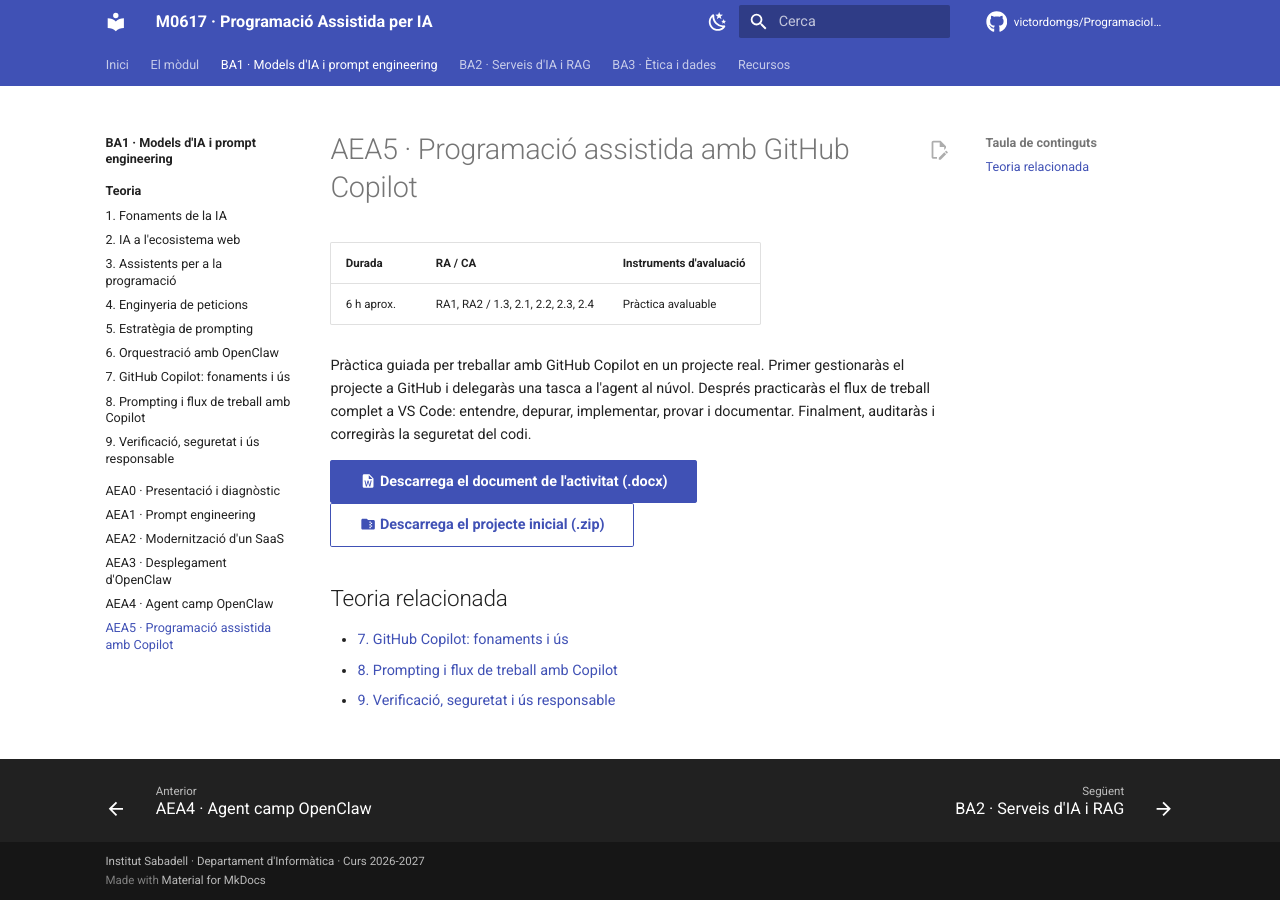
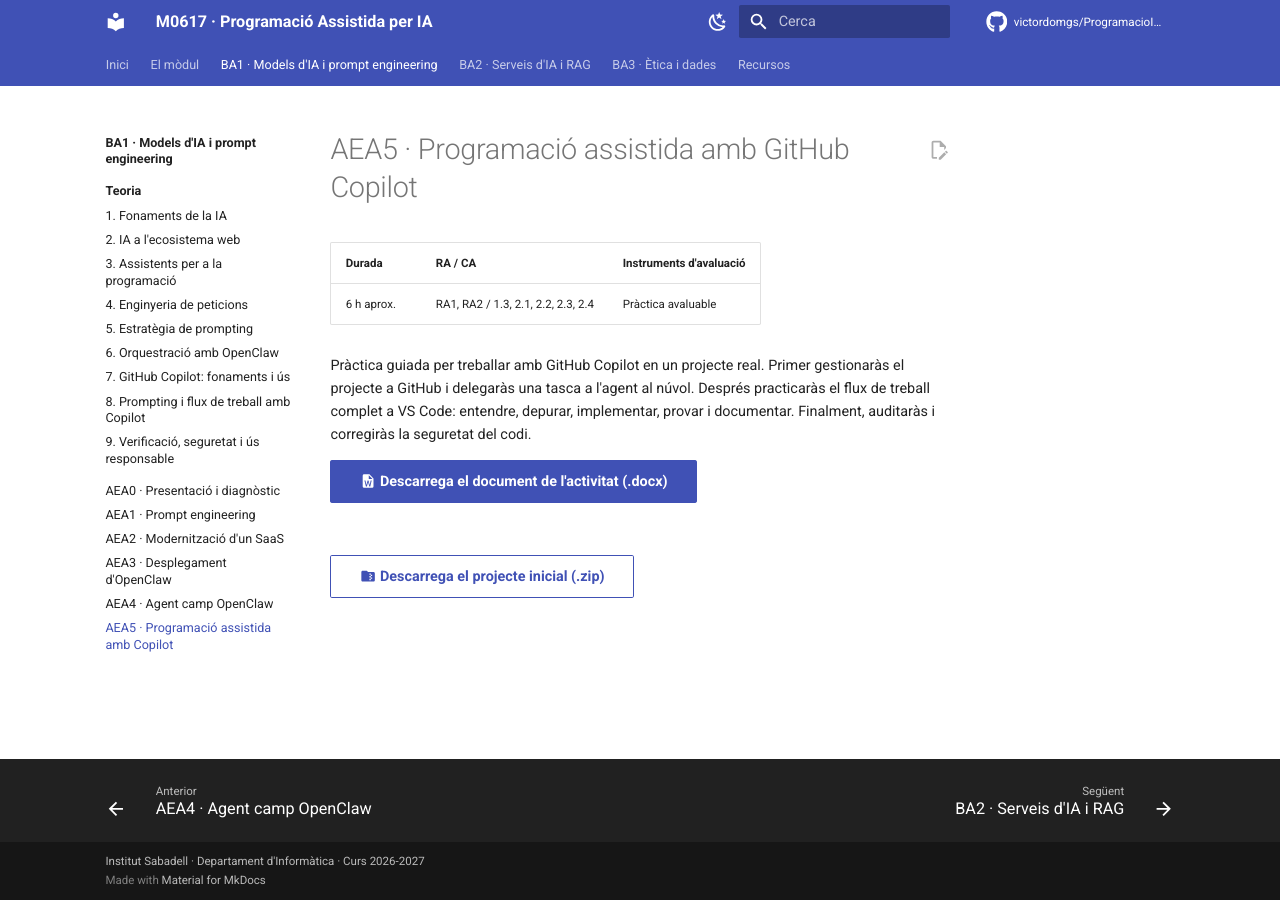
Before and after one commit to victordomgs/ProgramacioIADAW, an MkDocs documentation site: the page built from docs/ba1/aea05-copilot/index.md, in a window 1280 px wide. Built offline with MkDocs 1.6.1 and Material for MkDocs 9.7.7, drawn with Linux system fonts in a browser that asks for light colours; comment, search, counter and statistics services are not loaded.

Commit message:
Update index.md by modifying download links
Removed the related theory links section and adjusted the download link for the initial project.

```diff
--- a/docs/ba1/aea05-copilot/index.md
+++ b/docs/ba1/aea05-copilot/index.md
@@ -11,10 +11,7 @@
 Pràctica guiada per treballar amb GitHub Copilot en un projecte real. Primer gestionaràs el projecte a GitHub i delegaràs una tasca a l'agent al núvol. Després practicaràs el flux de treball complet a VS Code: entendre, depurar, implementar, provar i documentar. Finalment, auditaràs i corregiràs la seguretat del codi.
 
 [:material-file-word: Descarrega el document de l'activitat (.docx)](fitxers/DAW_M0617_BA1-AEA5_Programacio_assistida_amb_Copilot_I_2026-27.docx){ .md-button .md-button--primary }
+
+<br>
+
 [:material-folder-zip: Descarrega el projecte inicial (.zip)](fitxers/botiga-copilot.zip){ .md-button }
-
-## Teoria relacionada
-
-- [7. GitHub Copilot: fonaments i ús](../teoria/07-copilot-fonaments.md)
-- [8. Prompting i flux de treball amb Copilot](../teoria/08-copilot-prompting-flux.md)
-- [9. Verificació, seguretat i ús responsable](../teoria/09-copilot-verificacio-seguretat.md)
```
